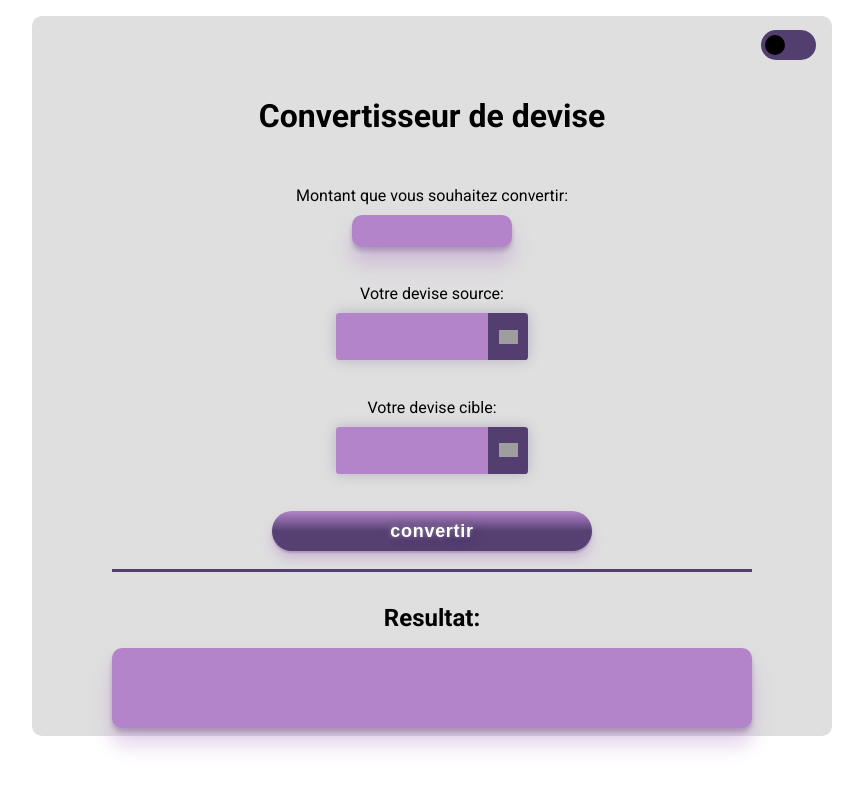
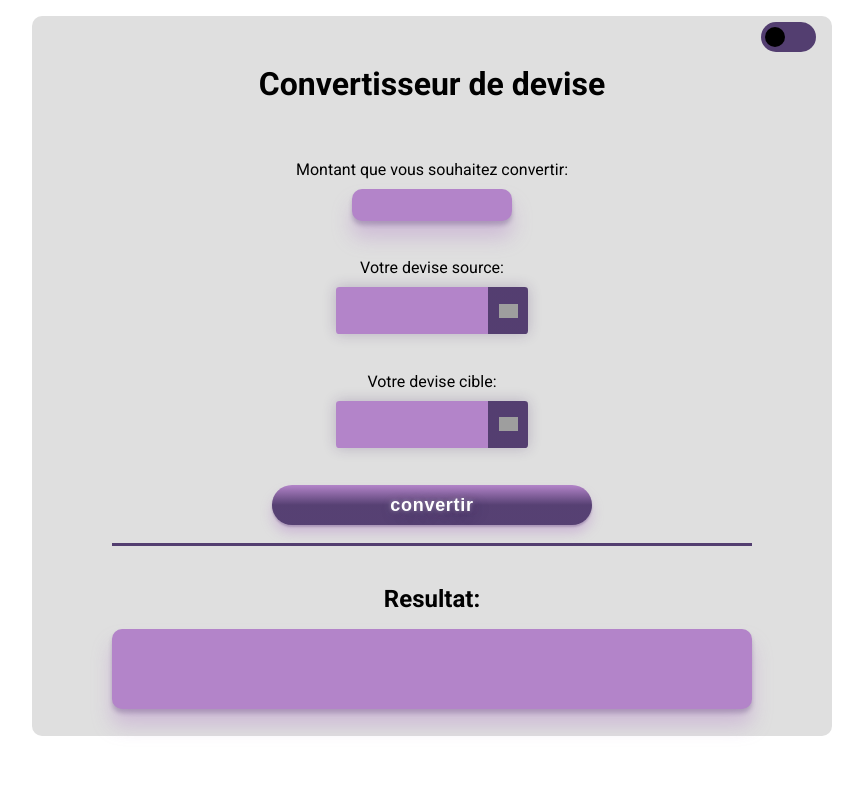
Before and after one commit to Alaaric/TP1, a website built with Vite: page index.html in a window 1280 px wide. Shown: the whole page, without its empty margins (208-1071 px from the left). Built offline with nearby package versions, Linux system fonts and the light colour scheme; no server answers; grey boxes are pictures that could not be loaded.

Commit message:
few changes to html and scss for better structure

```diff
--- a/index.html
+++ b/index.html
@@ -9,6 +9,9 @@
 
   <body>
     <main id="app" class="app">
+      <header>
+        <h1>Convertisseur de devise</h1>
+      </header>
       <!-- light/dark mode switch -->
       <div class="toggle-btn-wrapper">
         <input
@@ -19,8 +22,6 @@
         />
         <label for="switch" class="label-toggle">Toggle</label>
       </div>
-
-      <h1>Convertisseur de devise</h1>
 
       <!-- form that contain all user inputs -->
       <form
--- a/styles.scss
+++ b/styles.scss
@@ -58,10 +58,14 @@ html {
       justify-content: space-around;
       margin-top: 1rem;
       border-radius: 10px;
-      min-height: 35rem;
+      min-height: 38rem;
+      position: relative;
+      padding: 1rem 0;
 
       .toggle-btn-wrapper {
         width: 100%;
+        position: absolute;
+        top: 0;
 
         .container-toggle {
           height: 0;
```
